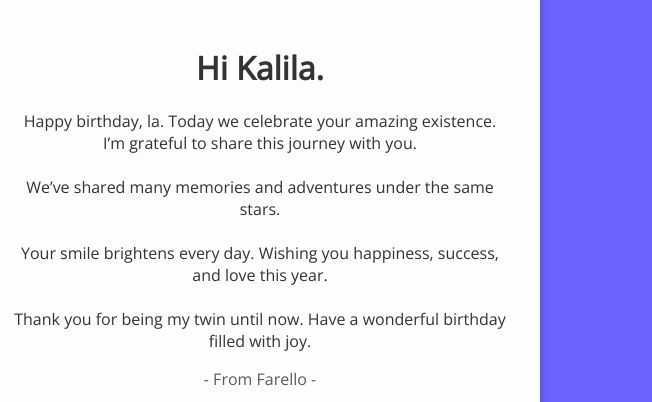
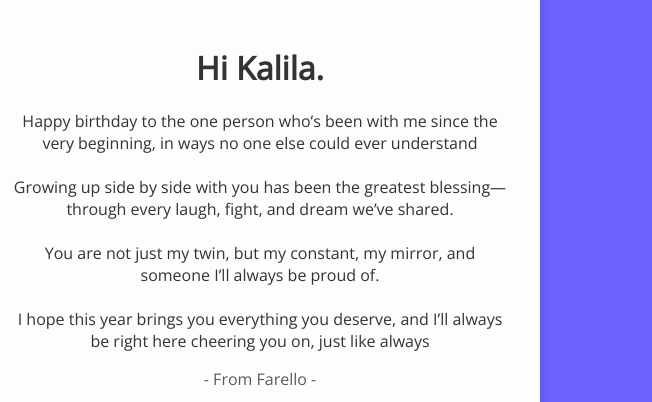
Before and after one commit to farellohc/happybirthday-kalila, a plain HTML site: page index.html in a window 1280 px wide. Shown: the part 155-557 px from the top of the page, 628-1280 px from the left. Drawn offline with nearby package versions, Linux system fonts and the light colour scheme.

Commit message:
Update index.html

```diff
--- a/index.html
+++ b/index.html
@@ -10,13 +10,13 @@
    <img src="https://github.com/DzarelDeveloper/Img/blob/main/ulangtahun.jpg?raw=true" alt="birthday" class="birthday">
    <div class="text">
     <h1>Hi Kalila.</h1>
-    <p>Happy birthday, la. Today we celebrate your amazing existence. I’m grateful to share this journey with you.
+    <p>Happy birthday to the one person who’s been with me since the very beginning, in ways no one else could ever understand
 <br><br>
-We’ve shared many memories and adventures under the same stars.
+Growing up side by side with you has been the greatest blessing—through every laugh, fight, and dream we’ve shared.
 <br><br>
-Your smile brightens every day. Wishing you happiness, success, and love this year.
+You are not just my twin, but my constant, my mirror, and someone I’ll always be proud of.
 <br><br>
-Thank you for being my twin until now. Have a wonderful birthday filled with joy.</p>
+I hope this year brings you everything you deserve, and I’ll always be right here cheering you on, just like always</p>
     <p class="muted">- From Farello -</p>
     <audio controls autoplay>
       <source src="hbd.mp3" type="audio/mp3"> Your browser does not support the audio element.
```
